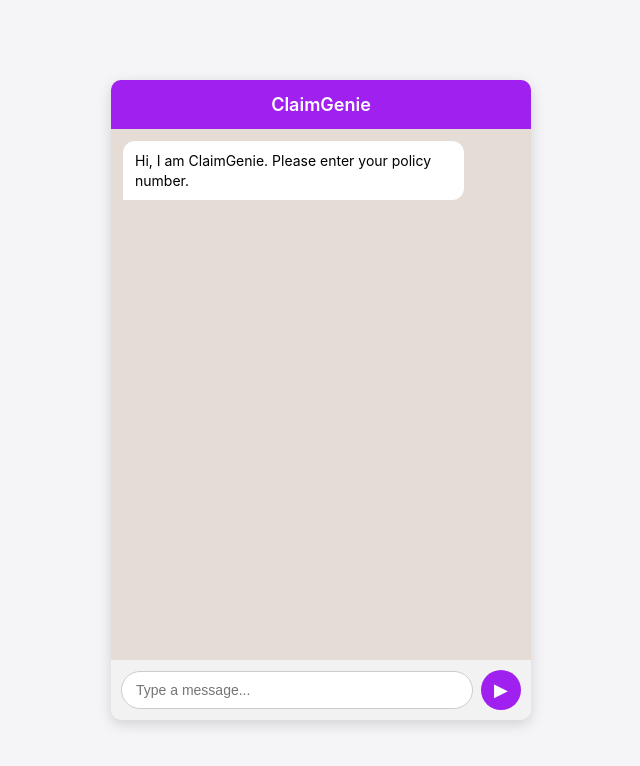
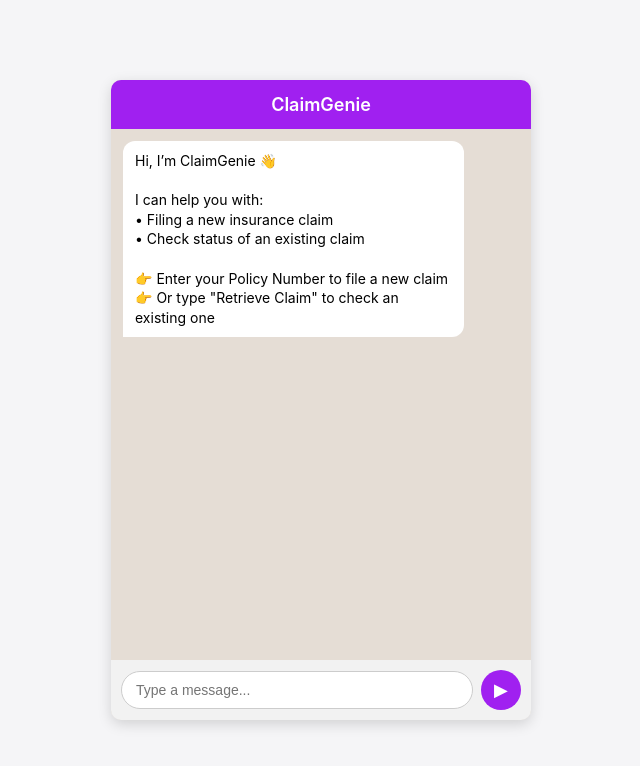
Before and after one commit to JanakiYenumul/ClaimGenie, a React (Create React App) app in the folder claim-genie-ui/: page / in a window 1280 px wide. Shown: the top 766 px of the page, without its empty margins (319-959 px from the left). Built offline with nearby package versions, Linux system fonts and the light colour scheme.

Commit message:
Update ClaimGenie.jsx

```diff
--- a/claim-genie-ui/src/components/ClaimGenie.jsx
+++ b/claim-genie-ui/src/components/ClaimGenie.jsx
@@ -8,12 +8,19 @@
     const [messages, setMessages] = useState([
         {
             from: "bot",
-      text: "Hi, I am ClaimGenie. Please enter your policy number.",
-    },
+            text:
+                "Hi, I’m ClaimGenie 👋\n\n" +
+                "I can help you with:\n" +
+                "• Filing a new insurance claim\n" +
+                "• Check status of an existing claim\n\n" +
+                "👉 Enter your Policy Number to file a new claim\n" +
+                "👉 Or type \"Retrieve Claim\" to check an existing one"
+        }
     ]);
+
     const [input, setInput] = useState("");
     const [sessionId, setSessionId] = useState(null);
-  const bottomRef = useRef(null);
+    const bottomRef = useRef();
 
     useEffect(() => {
         bottomRef.current?.scrollIntoView({ behavior: "smooth" });
@@ -21,33 +28,30 @@
 
     const sendMessage = async () => {
         if (!input.trim()) return;
+
         const text = input.trim();
         setInput("");
 
-    setMessages((prev) => [...prev, { from: "user", text }]);
+        setMessages(prev => [...prev, { from: "user", text }]);
 
         try {
             const res = await axios.post(API_URL, {
                 message: text,
-        sessionId,
+                sessionId
             });
 
             if (!sessionId) setSessionId(res.data.sessionId);
 
-      setMessages((prev) => [...prev, { from: "bot", text: res.data.reply }]);
-    } catch (err) {
-      console.error(err);
-      setMessages((prev) => [
+            setMessages(prev => [...prev, { from: "bot", text: res.data.reply }]);
+        } catch {
+            setMessages(prev => [
                 ...prev,
-        {
-          from: "bot",
-          text: "Something went wrong while contacting the server. Please try again.",
-        },
+                { from: "bot", text: "Server error. Please try again." }
             ]);
         }
     };
 
-  const handleKeyDown = (e) => {
+    const handleKey = e => {
         if (e.key === "Enter") {
             e.preventDefault();
             sendMessage();
@@ -60,8 +64,8 @@
                 <div className="cg-header">ClaimGenie</div>
 
                 <div className="cg-messages">
-          {messages.map((m, idx) => (
-            <div key={idx} className={`cg-bubble ${m.from}`}>
+                    {messages.map((m, i) => (
+                        <div key={i} className={`cg-bubble ${m.from}`}>
                             {m.text}
                         </div>
                     ))}
@@ -73,12 +77,10 @@
                         className="cg-input"
                         placeholder="Type a message..."
                         value={input}
-            onChange={(e) => setInput(e.target.value)}
-            onKeyDown={handleKeyDown}
+                        onChange={e => setInput(e.target.value)}
+                        onKeyDown={handleKey}
                     />
-          <button className="cg-send-btn" onClick={sendMessage}>
-            ▶
-          </button>
+                    <button className="cg-send-btn" onClick={sendMessage}>▶</button>
                 </div>
             </div>
         </div>
```
Lines whose indentation alone changed are shown as unchanged.
